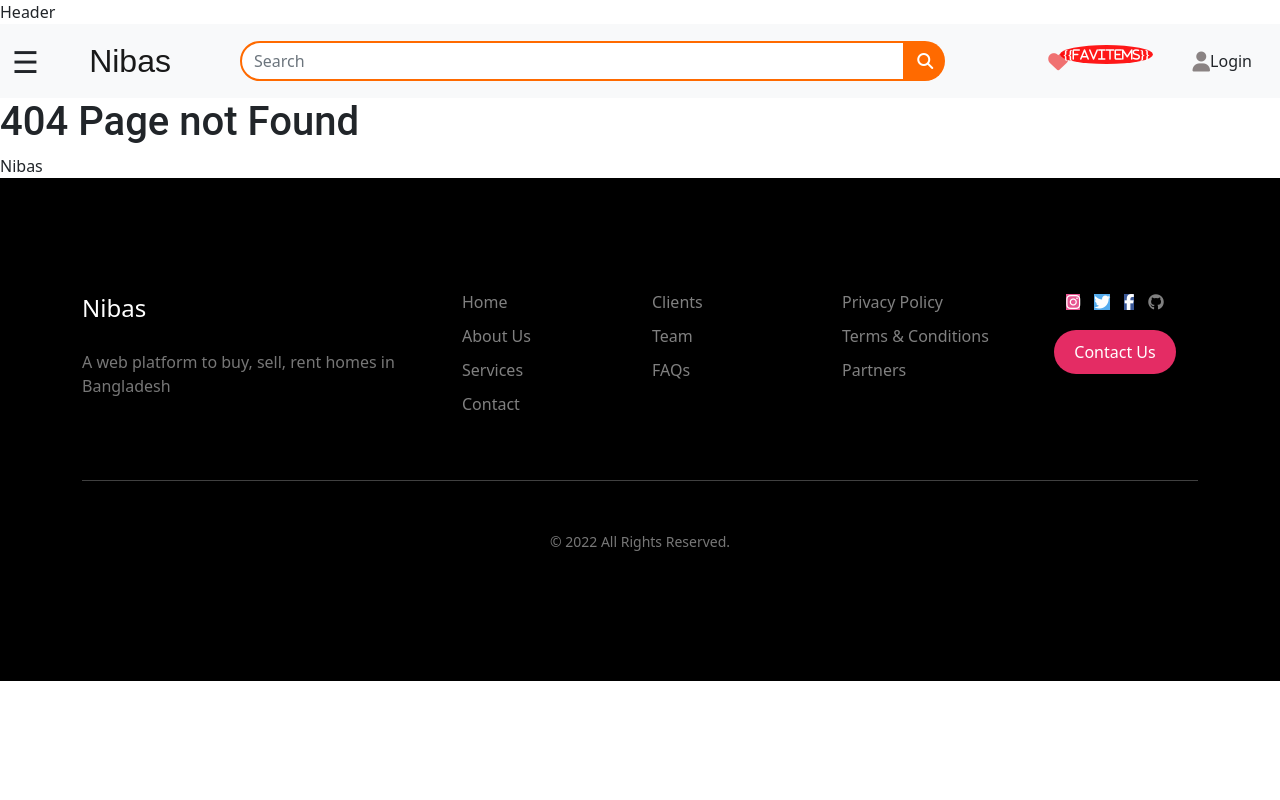
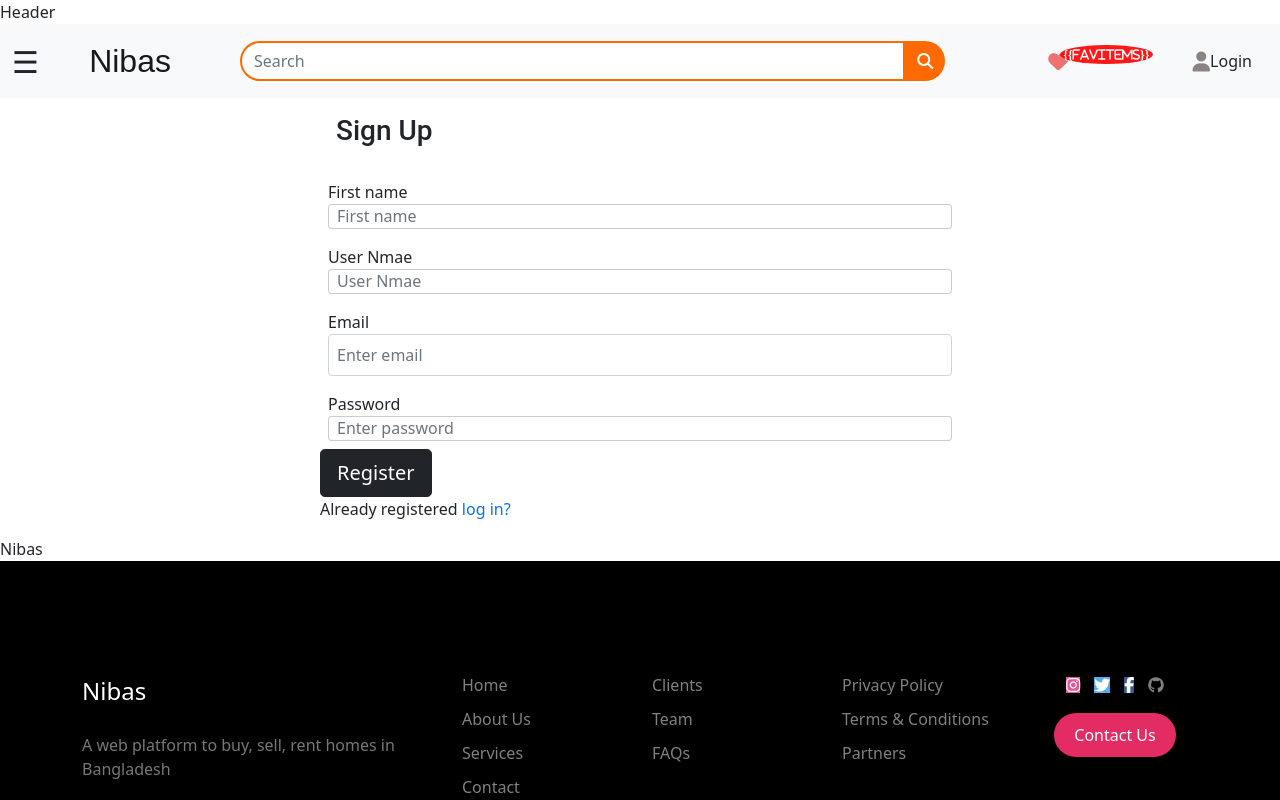
Before and after one commit to fahim1703061/nibas, a React (Create React App) app in the folder frontend/: page /signup in a window 1280 px wide. Shown: the top 800 px of the page. Built offline with nearby package versions, Linux system fonts and the light colour scheme.

Commit message:
signup static page added

```diff
--- a/frontend/src/components/JumbotronHome/JumbotronHome.css
+++ b/frontend/src/components/JumbotronHome/JumbotronHome.css
@@ -1,5 +1,6 @@
 .bgImg {
-	background-image: url(https://www.zillowstatic.com/s3/homepage/static/ZillowTimberlake_2098_DT_1440.webp);
+	/* background-image: url(https://www.zillowstatic.com/s3/homepage/static/ZillowTimberlake_2098_DT_1440.webp); */
+	background-image: url(../../../public/images/HomePage/banner.webp);
     width: 100%;
 }
 .myjumbotron {
--- a/frontend/src/index.css
+++ b/frontend/src/index.css
@@ -55,11 +55,11 @@
     padding-left: 0px;
     padding-right: 0px;
 }
-/* cart link design */
+/* favourite link design */
 .favourite-link {
     color: inherit;
 }
-/* cart badge design */
+/* favourite badge design */
 .badge:after {
     content: attr(value);
     font-size: 12px;
--- a/frontend/src/pages/Login/Login.js
+++ b/frontend/src/pages/Login/Login.js
@@ -77,7 +77,7 @@ function Login() {
         </div>
       </form>
       <div>
-          <p>New here? <Link to='/' className="text-primary">Sign Up!</Link></p>
+          <p>New here? <Link to='/signup' className="text-primary">Sign Up!</Link></p>
       </div>
     </div>
   );
--- /dev/null
+++ b/frontend/src/pages/Signup/Signup.js
@@ -0,0 +1,41 @@
+import React from 'react'
+import { Link } from 'react-router-dom'
+
+import './Signup.css'
+
+function Signup() {
+    return (
+        <div className='w-50 mx-auto'>
+<form className='d-block'>
+                <h3 className='d-block p-3 text-align-center'>Sign Up</h3>
+
+                <div className="form-group p-2">
+                    <label>First name</label>
+                    <input type="text" className="form-control p-2" placeholder="First name" />
+                </div>
+
+                <div className="form-group p-2">
+                    <label>User Nmae</label>
+                    <input type="text" className="form-control p-2" placeholder="User Nmae" />
+                </div>
+
+                <div className="form-group p-2">
+                    <label>Email</label>
+                    <input type="email" className="form-control p-2" placeholder="Enter email" />
+                </div>
+
+                <div className="form-group p-2">
+                    <label>Password</label>
+                    <input type="password" className="form-control p-2" placeholder="Enter password" />
+                </div>
+
+                <button type="submit" className="btn btn-dark btn-lg btn-block">Register</button>
+                <p className="forgot-password text-right">
+                    Already registered <Link to='/login'>log in?</Link>
+                </p>
+            </form>
+        </div>
+    )
+}
+
+export default Signup
--- a/frontend/src/routes/PageRoute.js
+++ b/frontend/src/routes/PageRoute.js
@@ -18,6 +18,7 @@ import Buy from '../pages/Buy/Buy';
 import FAQs from '../pages/FAQs/FAQs';
 import BuyDetails from '../pages/BuyDetails/BuyDetails';
 import Login from '../pages/Login/Login';
+import Signup from '../pages/Signup/Signup';
 
 function PageRoute() {
   return (
@@ -35,6 +36,8 @@ function PageRoute() {
             <Route exact path='/services' element = {<Services />}></Route>
             <Route exact path='/faqs' element = {<FAQs />}></Route>
             <Route exact path='/login' element = {<Login />}></Route>
+            <Route exact path='/signup' element = {<Signup />}></Route>
+
             <Route  path='*' element = {<Error />}></Route>
         </Routes>
 
```
Also changed, not shown: frontend/src/pages/Signup/Signup.css (added).
